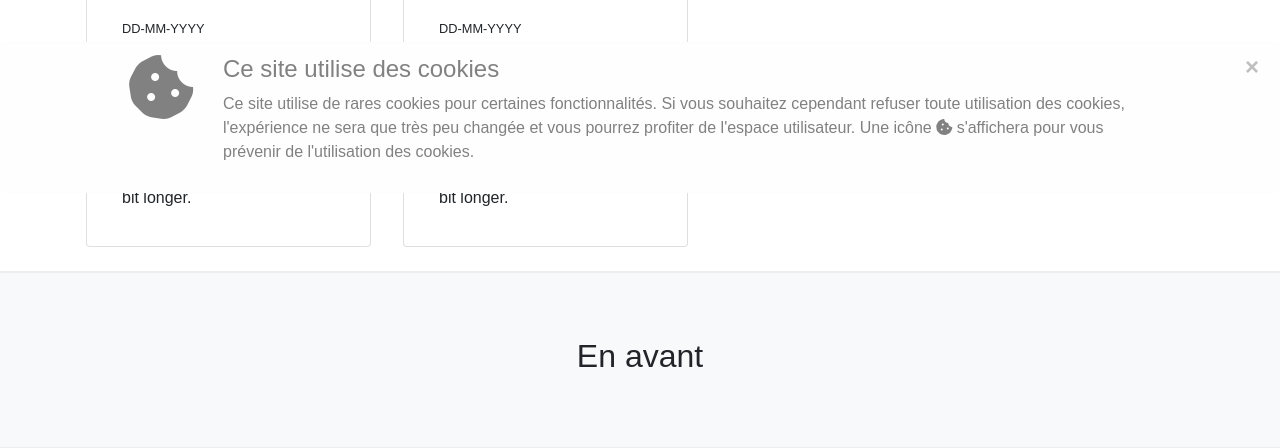
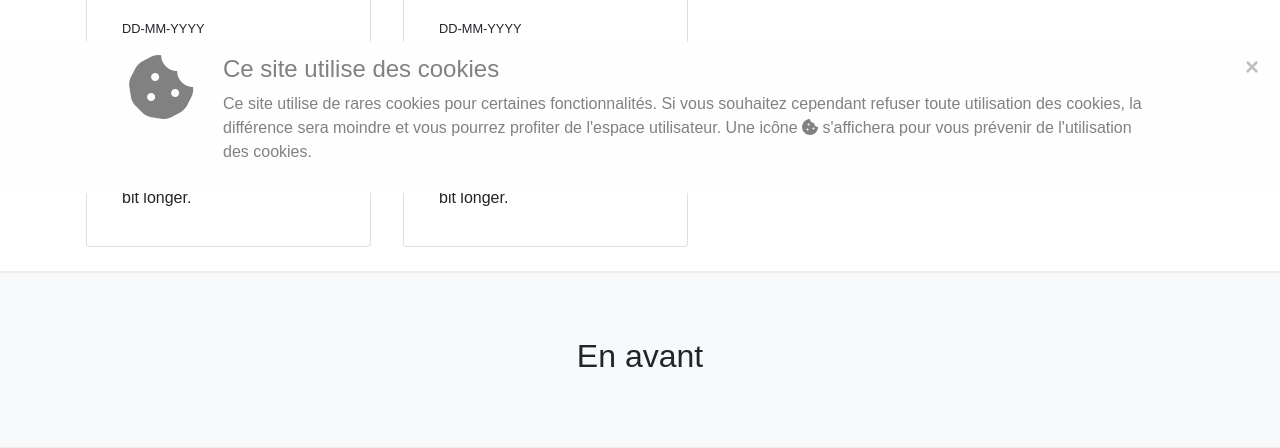
Before and after one commit to Florian-COLLIN/projetsnt, a PHP site: page /index.php in a window 1280 px wide. Shown: the part 591-1039 px from the top of the page. Run offline with PHP 8.4, Linux system fonts and the light colour scheme; data comes from the database, SQL or seed files in the repository.

Commit message:
Update cookies-alert.php
Reformulation

```diff
--- a/includes/cookies-alert.php
+++ b/includes/cookies-alert.php
@@ -8,7 +8,7 @@ if(!isset($_SESSION["cookies-alert"])) {
 			</div>
 			<div class="col">
 				<h4 class="alert-heading">Ce site utilise des cookies</h4>
-				<p>Ce site utilise de rares cookies pour certaines fonctionnalités. Si vous souhaitez cependant refuser toute utilisation des cookies, l'expérience ne sera que très peu changée et vous pourrez profiter de l'espace utilisateur. Une icône <?php include("includes/cookies.php"); ?> s'affichera pour vous prévenir de l'utilisation des cookies.</p>
+				<p>Ce site utilise de rares cookies pour certaines fonctionnalités. Si vous souhaitez cependant refuser toute utilisation des cookies, la différence sera moindre et vous pourrez profiter de l'espace utilisateur. Une icône <?php include("includes/cookies.php"); ?> s'affichera pour vous prévenir de l'utilisation des cookies.</p>
 			</div>
 		</div>
 		<button type="button" class="close align-content-center" onclick="<?php $_SESSION["cookies-alert"] = true; ?>" data-dismiss="alert" aria-label="Close">
```
